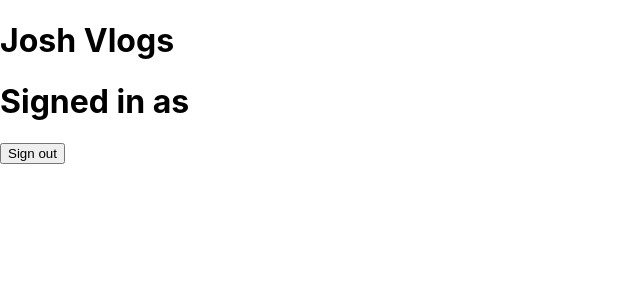
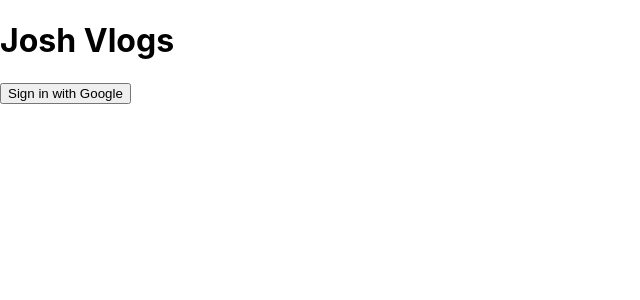
Before and after one commit to ColtonZP/traveling-mai, a React (Create React App) app: page / in a window 1280 px wide. Shown: the top 300 px of the page, without its empty margins (0-640 px from the left). Built offline with nearby package versions, Linux system fonts and the light colour scheme; no server answers.

Commit message:
refactor sing in

```diff
--- a/src/components/SignIn.tsx
+++ b/src/components/SignIn.tsx
@@ -4,7 +4,7 @@ import { useAuth } from '../Context'
 export const SignIn = () => {
   const { user, signIn, signOut } = useAuth()
 
-  if (user) {
+  if (user.displayName) {
     return (
       <>
         <h1>Signed in as {user.displayName}</h1>
--- a/src/context.tsx
+++ b/src/context.tsx
@@ -1,15 +1,13 @@
 import React, { createContext, useContext, useState, useEffect } from 'react'
 import firebase from 'firebase/app'
-import { app, auth, googleAuth } from './firebase'
-import { UserInfo } from '@firebase/auth-types'
 
-const defaultUser: UserInfo = {
+import { auth, googleAuth } from './firebase'
+import { User } from './types/user'
+
+const defaultUser: User = {
   displayName: null,
   email: null,
-  phoneNumber: null,
   photoURL: null,
-  providerId: '',
-  uid: '',
 }
 
 const AuthContext = createContext({
@@ -23,13 +21,17 @@ export function useAuth() {
 }
 
 export const AuthProvider: React.FC = ({ children }) => {
-  const [user, setUser] = useState<any>(defaultUser)
+  const [user, setUser] = useState<User>(defaultUser)
   const [loading, setLoading] = useState<boolean>(true)
 
   useEffect(() => {
     const unsubscribe = auth.onAuthStateChanged(user => {
       if (user) {
-        setUser(user)
+        setUser({
+          displayName: user.displayName,
+          email: user.email,
+          photoURL: user.photoURL,
+        })
       } else {
         setUser(defaultUser)
       }
@@ -45,7 +47,7 @@ export const AuthProvider: React.FC = ({ children }) => {
       .then(res => {
         const credential = res.credential as firebase.auth.OAuthCredential
         const token = credential!.accessToken
-        setUser(res.user)
+        // setUser(res.user)
       })
       .catch(error => {
         const errorCode = error.code
@@ -60,14 +62,14 @@ export const AuthProvider: React.FC = ({ children }) => {
     return auth.signOut()
   }
 
-  const value = {
-    user,
-    signIn,
-    signOut,
-  }
-
   return (
-    <AuthContext.Provider value={value}>
+    <AuthContext.Provider
+      value={{
+        user,
+        signIn,
+        signOut,
+      }}
+    >
       {!loading && children}
     </AuthContext.Provider>
   )
--- /dev/null
+++ b/src/types/user.ts
@@ -0,0 +1,5 @@
+export type User = {
+  displayName: string | null
+  email: string | null
+  photoURL: string | null
+}
```
